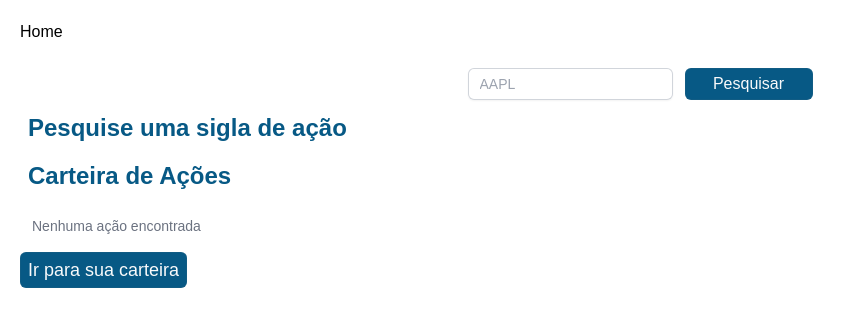
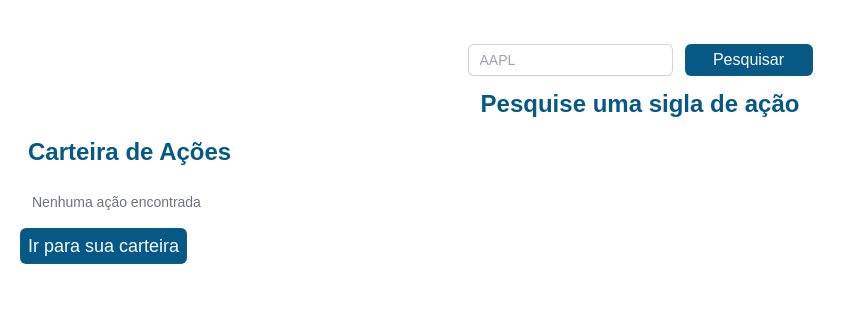
Before and after one commit to luizalsc/Stock-application, a React (Create React App) app: page / in a window 1280 px wide. Shown: the top 326 px of the page, without its empty margins (0-856 px from the left). Built offline with nearby package versions, Linux system fonts and the light colour scheme.

Commit message:
Fix text align at home page rendering

```diff
--- a/src/components/card/stock-card.js
+++ b/src/components/card/stock-card.js
@@ -21,7 +21,7 @@ function StockCard () {
 
   if (initialStock.cardStocks === undefined) {
     return (
-      <p className="text-2xl font-semibold font-mono leading-6 text-sky-800 p-2 mt-2">Pesquise uma sigla de ação</p>
+      <p className="text-2xl text-center font-semibold font-mono leading-6 text-sky-800 p-2 mt-2">Pesquise uma sigla de ação</p>
     )
   }
   return (
--- a/src/pages/home.js
+++ b/src/pages/home.js
@@ -5,7 +5,6 @@ import { StocksPortifolio } from '../components/cards/user-cards'
 function Home () {
   return (
     <main className="m-5">
-      <h1>Home</h1>
       <UserForm />
       <StocksPortifolio />
       <Link to="/portifolio/" className="rounded-md bg-sky-800 px-2 py-2 text-lg font-medium font-sans text-gray-50 ring-1 ring-inset ring-gray-500/10 transition ease-in-out hover:bg-gray-100 hover:text-sky-800 duration-75">Ir para sua carteira</Link>
```
